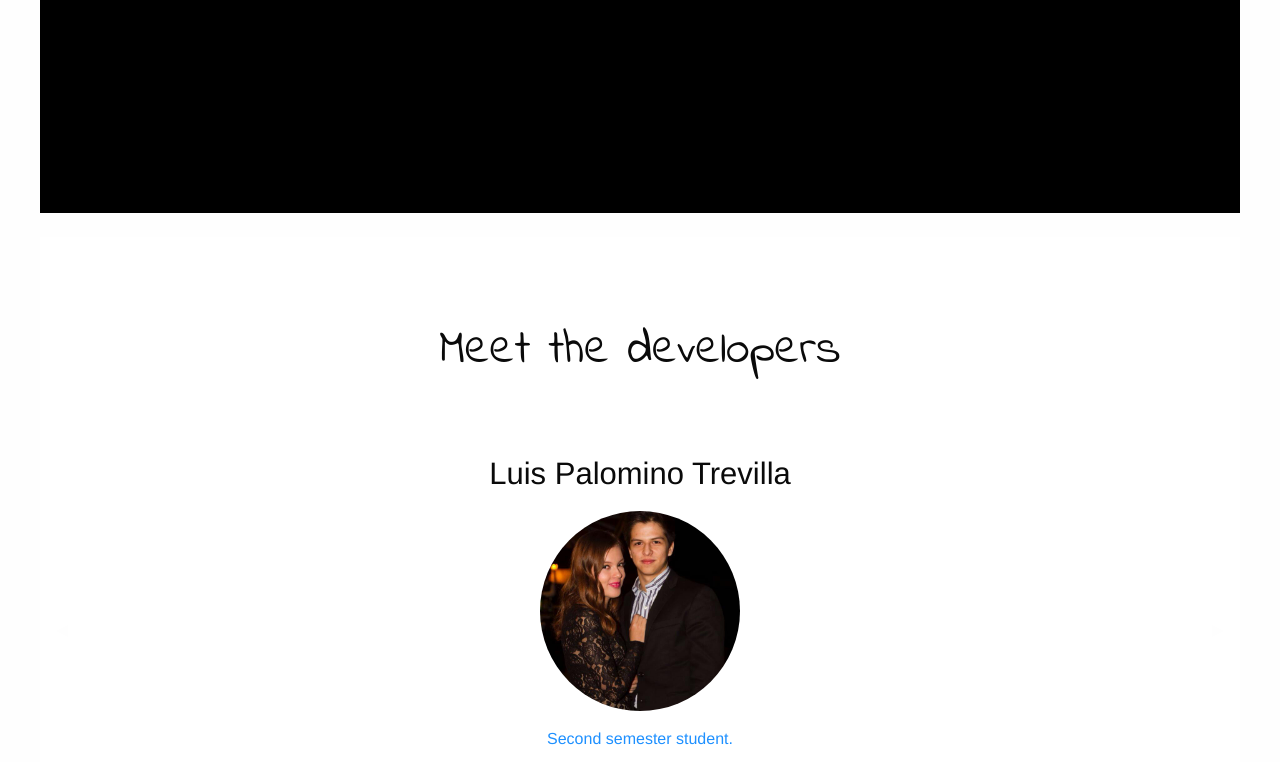
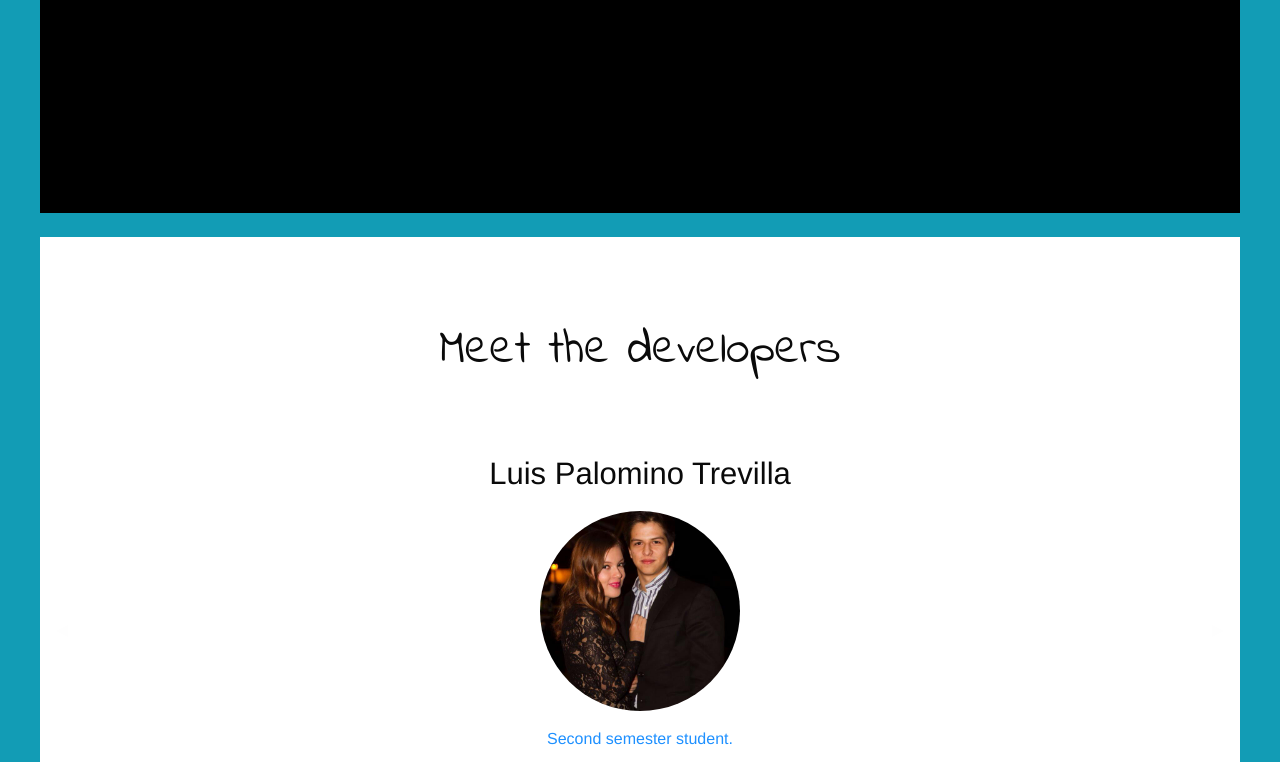
Before and after one commit to LuisPalominoTrevilla/LuisPalominoTrevilla.github.io, a plain HTML site: page index.html in a window 1280 px wide. Shown: the part 487-1249 px from the top of the page. Drawn offline with nearby package versions, Linux system fonts and the light colour scheme; some icons are missing.

Commit message:
Corrected background problem

```diff
--- a/css/app.css
+++ b/css/app.css
@@ -1,7 +1,7 @@
 body{
   margin: 0;
   padding: 0;
-
+  background-color: #129cb5;
 }
 
 .exam{
```
